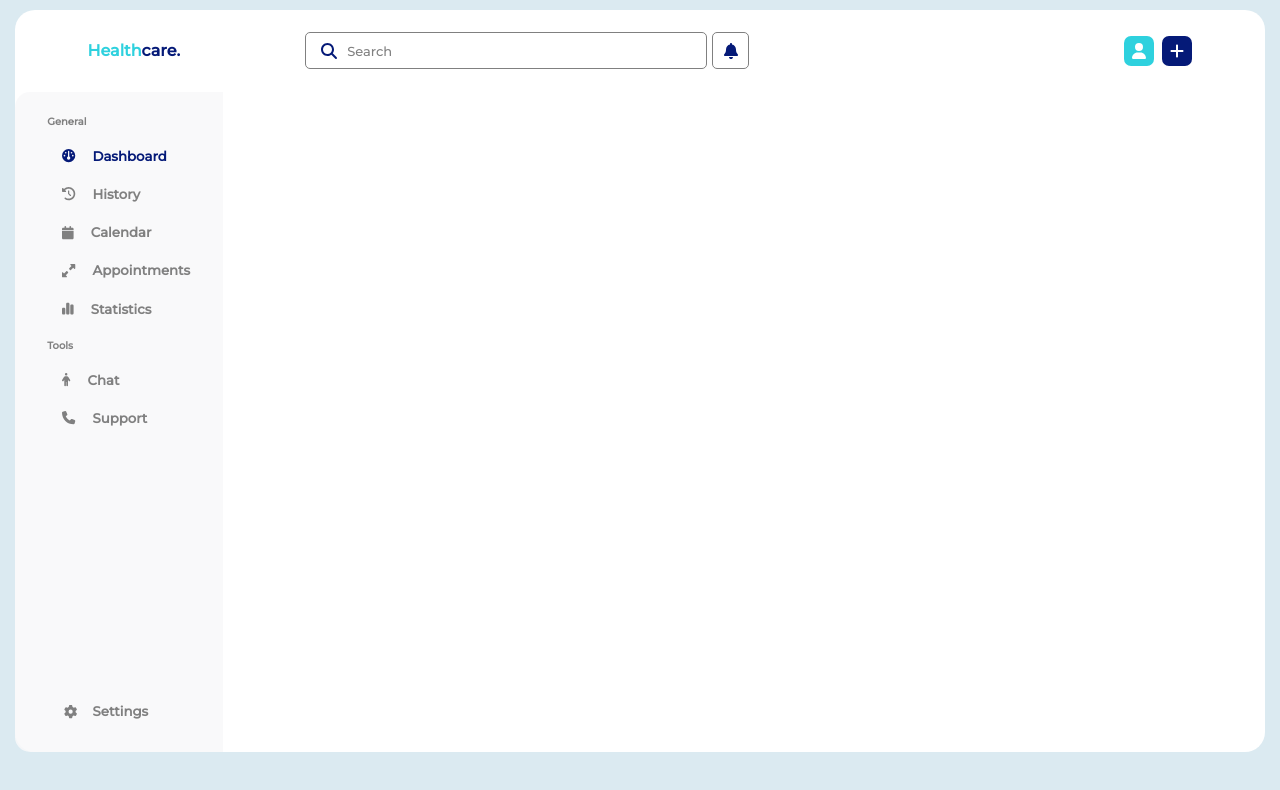
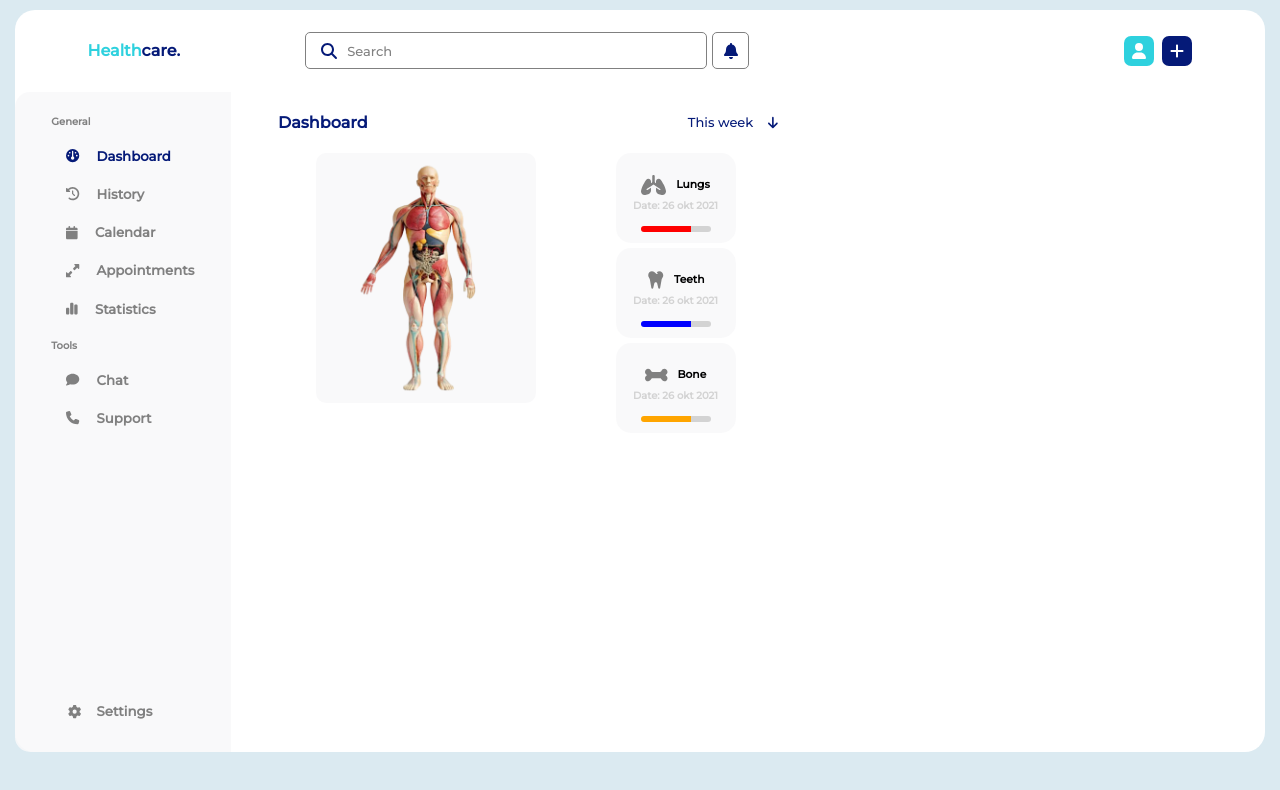
Before and after one commit to SAjay02/healthcare_dashboard, a React (Create React App) app: page / in a window 1280 px wide. Shown: the top 790 px of the page. Built offline with nearby package versions, Linux system fonts and the light colour scheme.

Commit message:
fix: healthstatus

```diff
--- a/src/App.css
+++ b/src/App.css
@@ -7,3 +7,21 @@
     margin-left: 15px;
     margin-right: 15px;
 }
+
+.row
+{
+  display: flex;
+  flex-wrap: wrap;
+  /* gap: 10px; */
+}
+
+.side_col
+{
+  min-width: 150px;
+}
+
+.dashboard_col
+{
+    width: 250px;
+    min-width: 250px;
+}
--- a/src/App.js
+++ b/src/App.js
@@ -1,11 +1,17 @@
 import Header from './components/Header/Header';
 import Sidebar from './components/Sidebar/Sidebar';
 import './App.css';
+import Dashboard from './components/DashboardMainContent/DashboardOverview/Dashboard';
 function App() {
   return (
     <div className='app_container'>
       <Header/>
-      <Sidebar/>
+      {/* <div style={{display:"flex"}}> */}
+      <div className='row'>
+          <div className='sidebar_col'><Sidebar/></div>
+          <div className='dashboard_col'><Dashboard/></div>
+      </div>
+      {/* </div> */}
     </div>
   );
 }
--- /dev/null
+++ b/src/components/DashboardMainContent/DashboardOverview/AnatomySection.jsx
@@ -0,0 +1,13 @@
+import React from 'react'
+import { FontAwesomeIcon } from '@fortawesome/react-fontawesome'
+import { faArrowDown } from '@fortawesome/free-solid-svg-icons'
+import anatomy from "../../../assests/Anatomy.png"
+const AnatomySection = () => {
+  return (
+    <div className='anatomy_container'>
+        <img className='anatomy_image' src={anatomy}/>
+    </div>
+  )
+}
+
+export default AnatomySection
--- /dev/null
+++ b/src/components/DashboardMainContent/DashboardOverview/Dashboard.jsx
@@ -0,0 +1,23 @@
+import React from 'react'
+import { FontAwesomeIcon } from '@fortawesome/react-fontawesome'
+import { faArrowDown } from '@fortawesome/free-solid-svg-icons'
+import "../../../styles/Dashboard/Dashboard.css"
+import anatomy from "../../../assests/Anatomy.png"
+import AnatomySection from './AnatomySection'
+import HealthStatus from './HealthStatus'
+const Dashboard = () => {
+  return (
+    <div className="dashboard_container">
+        <div className='dashboard_top_cont' style={{color:"#051a78"}}>
+            <h4 >Dashboard</h4>
+            <p style={{fontSize:"small"}}>This week<span><FontAwesomeIcon className='search_icon' icon={faArrowDown} /></span></p>
+        </div>
+        <div className='dashboard_middle'>
+            <AnatomySection/>
+            <HealthStatus/>
+        </div>
+    </div>
+  )
+}
+
+export default Dashboard
--- /dev/null
+++ b/src/components/DashboardMainContent/DashboardOverview/HealthStatus.jsx
@@ -0,0 +1,34 @@
+import React from 'react'
+import { FontAwesomeIcon } from '@fortawesome/react-fontawesome'
+import { faLungs } from '@fortawesome/free-solid-svg-icons'
+import {healthData} from "../../../data/HealthStatusData"
+const HealthStatus = () => {
+  return (
+    <>
+    <div className='health_container'>
+    {
+        healthData.map((item)=>
+        {
+            return(
+                <div className='single_healthstatus'>
+                    <div className='health_top_container'>
+                        <FontAwesomeIcon className='health_icon' icon={item.part} />
+                        <h6 className='health_name'>{item.name}</h6>
+                    </div>
+                    <div className='health_middle_container'>
+                        <h6 style={{textAlign:"center"}}>{item.Date}</h6>
+                    </div>
+                    <div className='health_last_container'>
+                        <div style={{backgroundColor:item.status}} className='health_show'></div>
+                        <div className='health_notshow'></div>
+                    </div>
+                </div>
+            )
+        })
+    }
+    </div>
+    </>
+  )
+}
+
+export default HealthStatus
--- a/src/components/Sidebar/Sidebar.jsx
+++ b/src/components/Sidebar/Sidebar.jsx
@@ -1,7 +1,7 @@
 import React from 'react'
 import "../../styles/Sidebar/Sidebar.css"
 import { FontAwesomeIcon } from '@fortawesome/react-fontawesome'
-import { faDashboard,faHistory,faCalendar,faChartSimple,faExpandAlt,faPerson,faPhone,faGear } from '@fortawesome/free-solid-svg-icons'
+import { faDashboard,faHistory,faCalendar,faChartSimple,faExpandAlt,faPhone,faGear,faComment } from '@fortawesome/free-solid-svg-icons'
 const Sidebar = () => {
   return (
     <div>
@@ -14,7 +14,7 @@ const Sidebar = () => {
             <h5 style={{color:"grey"}} class="project"><span class="project_icon"><FontAwesomeIcon className='search_icon' icon={faExpandAlt} /></span>Appointments</h5>
             <h5 style={{color:"grey"}} class="project"><span class="project_icon"><FontAwesomeIcon className='search_icon' icon={faChartSimple} /></span>Statistics</h5>
             <h5 class="general">Tools</h5>
-            <h5 style={{color:"grey"}} class="project"><span class="project_icon"><FontAwesomeIcon className='search_icon' icon={faPerson} /></span>Chat</h5>
+            <h5 style={{color:"grey"}} class="project"><span class="project_icon"><FontAwesomeIcon className='search_icon' icon={faComment} /></span>Chat</h5>
             <h5 style={{color:"grey"}} class="project"><span class="project_icon"><FontAwesomeIcon className='search_icon' icon={faPhone} /></span>Support</h5>
         </div>
         <div >
--- /dev/null
+++ b/src/data/HealthStatusData.js
@@ -0,0 +1,25 @@
+
+import { faLungs,faBone,faTooth } from '@fortawesome/free-solid-svg-icons'
+
+const healthData = [
+    {
+        part:faLungs,
+        name:"Lungs",
+        Date:"Date: 26 okt 2021",
+        status:"red"
+    },
+    {
+        part:faTooth,
+        name:"Teeth",
+        Date:"Date: 26 okt 2021",
+        status:"blue"
+    },
+    {
+        part:faBone,
+        name:"Bone",
+        Date:"Date: 26 okt 2021",
+        status:"orange"
+    }
+]
+
+export {healthData}
--- /dev/null
+++ b/src/styles/Activity/Activity.css
@@ -0,0 +1,6 @@
+.activity_container
+{
+    width: 200%;
+    height: 100px;
+    background-color: red;
+}
--- /dev/null
+++ b/src/styles/Dashboard/Dashboard.css
@@ -0,0 +1,121 @@
+.dashboard_container
+{
+    display: flex;
+    flex-direction: column;
+    height: 80vh;
+    width: 200%;
+    margin-left: 100px;
+    /* background-color: red; */
+}
+
+.dashboard_top_cont
+{
+    display: flex;
+    flex-direction: row;
+    justify-content: space-between;
+    align-items: center;
+}
+
+.dashboard_middle
+{
+    display: flex;
+    justify-content: space-around;
+    /* background-color: red; */
+}
+
+.anatomy_container
+{
+    height: 250px;
+    width: 220px;
+    background-color:  rgba(249, 249, 250, 0.879);
+    display: flex;
+    justify-content: center;
+    align-items: center;
+    border-radius: 10px;
+
+}
+
+.anatomy_image
+{
+    height: 240px;
+    width: auto;
+}
+
+.health_container
+{
+    /* height: 200px; */
+    width: 130px;
+    /* background-color:  rgba(249, 249, 250, 0.879); */
+    /* background-color: red; */
+    display: flex;
+    flex-direction: column;
+    align-items: center;
+    gap: 5px;
+}
+
+.single_healthstatus
+{
+    height: 90px;
+    width: 120px;
+    background-color: rgba(249, 249, 250, 0.879);;
+    display: flex;
+    flex-direction: column;
+    align-items: center;
+    border-radius: 15px;
+}
+
+.health_icon
+{
+    font-size: 20px;
+    color: grey;
+}
+
+.health_name
+{
+    margin-left: 10px;
+}
+
+.health_top_container
+{
+    display: flex;
+    align-items: center;
+    /* background-color: red; */
+    /* height: 90px;
+    width: 130px; */
+}
+
+.health_middle_container
+{
+    margin-top: -40px;
+}
+
+.health_middle_container > h6
+{
+    font-size: x-small;
+    color:lightgray;
+}
+
+.health_last_container
+{
+    display: flex;
+    justify-content: center;
+    margin-top: -10px;
+}
+
+.health_show
+{
+    height: 6px;
+    width: 50px;
+    /* background-color: red; */
+    border-bottom-left-radius: 10px;
+    border-top-left-radius: 10px;
+}
+
+.health_notshow
+{
+    height: 6px;
+    width: 20px;
+    background-color: lightgray;
+    border-bottom-right-radius: 10px;
+    border-top-right-radius: 10px;
+}
--- a/src/styles/Sidebar/Sidebar.css
+++ b/src/styles/Sidebar/Sidebar.css
@@ -5,7 +5,7 @@
     justify-content: center;
     align-items: center;
     height: 80vh;
-    width: 15%;
+    width: 120%;
     padding: 10px 10px;
     border-top-left-radius: 15px;
     border-bottom-left-radius: 15px;
```
Also changed, not shown: src/components/DashboardMainContent/ActivityFeed/Activity.jsx (added, +9 -0 lines), src/assests/Anatomy.png (added).
